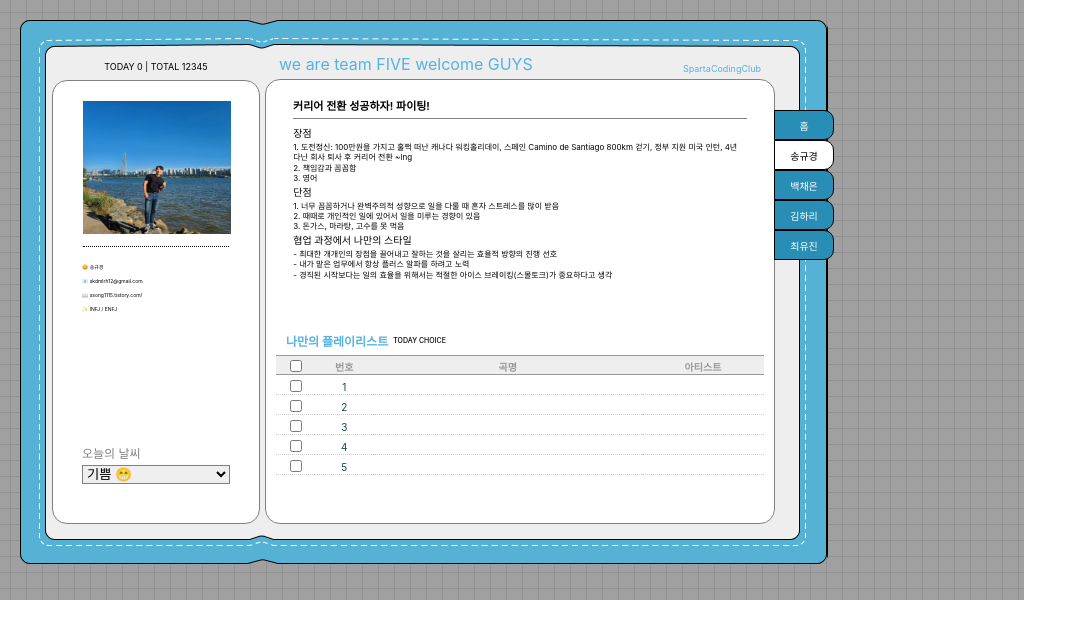
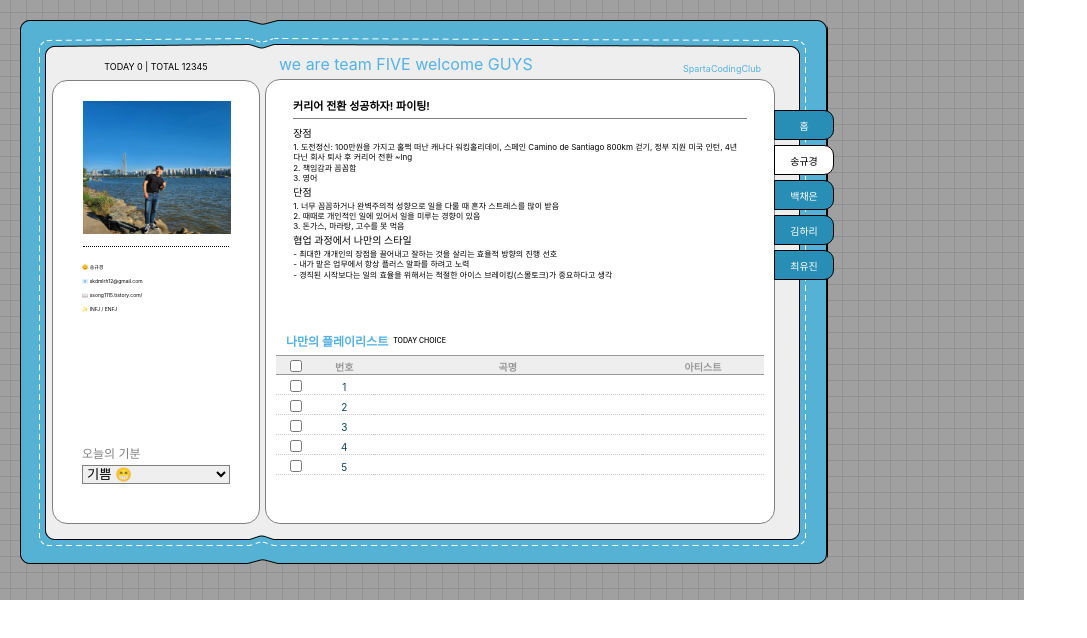
Before and after one commit to Ssong-Q/REACT-on-Cyworld-design, a React (Create React App) app: page /Member1 in a window 1280 px wide. Shown: the top 638 px of the page, without its empty margins (0-1087 px from the left). Built offline with nearby package versions, Linux system fonts and the light colour scheme.

Commit message:
feat. rev01. Adding margin-bottom on Navigation

```diff
--- a/src/App.jsx
+++ b/src/App.jsx
@@ -1,6 +1,6 @@
 import reset from './style/reset';
 import { Global } from '@emotion/react';
-import styled from "@emotion/styled"
+import styled from "@emotion/styled";
 import Router from "./shared/Router";
 import backgroundImage from "./images/background.png";
 // import { useState } from 'react';
--- a/src/pages/Home.jsx
+++ b/src/pages/Home.jsx
@@ -339,6 +339,7 @@ const NavigationItem = styled.div`
   text-align: center;
   line-height: 30px;
   cursor: pointer;
+  margin-bottom: 5px;
 `
 
 const NavigationItemHome = styled.div`
@@ -352,4 +353,5 @@ const NavigationItemHome = styled.div`
   text-align: center;
   line-height: 30px;
   cursor: pointer;
+  margin-bottom: 5px;
 `
--- a/src/pages/Member1.jsx
+++ b/src/pages/Member1.jsx
@@ -70,7 +70,7 @@ function Member1() {
               <ProfileLine>✨   INFJ / ENFJ</ProfileLine>
             </WrapperLeftBodyProfile>
             <WrapperLeftBodyFooter>
-              <MoodTitle>오늘의 날씨</MoodTitle>
+              <MoodTitle>오늘의 기분</MoodTitle>
               <MoodContents>
                 <MoodContentsValue>기쁨 😁</MoodContentsValue>
                 <MoodContentsValue>슬픔 😢</MoodContentsValue>
@@ -433,6 +433,7 @@ const NavigationItem = styled.div`
   text-align: center;
   line-height: 30px;
   cursor: pointer;
+  margin-bottom: 5px;
 `
 
 const NavigationItemMember1 = styled.div`
@@ -446,4 +447,5 @@ const NavigationItemMember1 = styled.div`
   text-align: center;
   line-height: 30px;
   cursor: pointer;
+  margin-bottom: 5px;
 `
```
